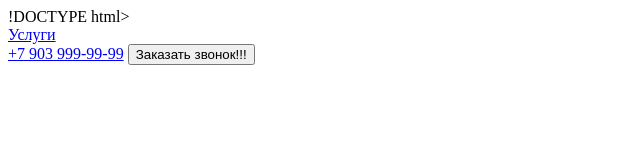
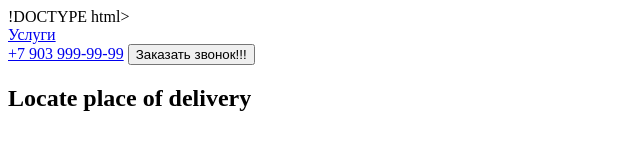
Before and after one commit to pnastas/app, a plain HTML site: page index.html in a window 1280 px wide. Shown: the whole page, without its empty margins (0-640 px from the left). Drawn offline with Linux system fonts and the light colour scheme.

Commit message:
add option delivery

```diff
--- a/index.html
+++ b/index.html
@@ -17,5 +17,6 @@
             <button>Заказать звонок!!!</button>
         </div>
     </header>
+    <h2> Locate place of delivery </h2>
 </body>
 </html>
```
